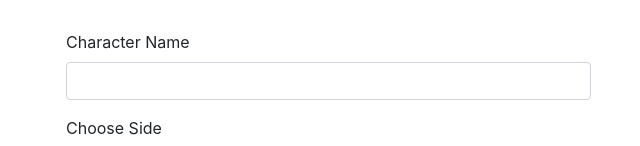
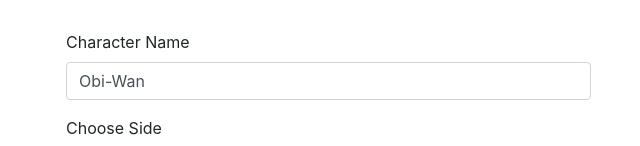
Before and after one commit to georgevgs/personal-projects, an Angular app in the folder Angular/starwars-hub/: page / in a window 1280 px wide. Shown: the top 146 px of the page, without its empty margins (34-674 px from the left). Built offline with nearby package versions, Linux system fonts and the light colour scheme.

Commit message:
final forms

```diff
--- a/Angular/starwars-hub/src/app/create-character/create-character.component.css
+++ b/Angular/starwars-hub/src/app/create-character/create-character.component.css
@@ -0,0 +1,3 @@
+input.ng-invalid.ng-touched {
+  border: 1px solid red;
+}
--- a/Angular/starwars-hub/src/app/create-character/create-character.component.html
+++ b/Angular/starwars-hub/src/app/create-character/create-character.component.html
@@ -6,9 +6,14 @@
       id="name"
       name="name"
       class="form-control"
-      ngModel
+      [ngModel]="defaultName"
+      autocomplete="off"
       required
+      #nameCtrl="ngModel"
     />
+    <span class="help-block" *ngIf="nameCtrl.invalid && nameCtrl.touched"
+      >Please enter name</span
+    >
   </div>
   <div class="form-group">
     <label for="side">Choose Side</label>
@@ -18,5 +23,7 @@
       </option>
     </select>
   </div>
-  <button class="btn btn-primary" type="submit">Add Character</button>
+  <button class="btn btn-primary" type="submit" [disabled]="form.invalid">
+    Add Character
+  </button>
 </form>
--- a/Angular/starwars-hub/src/app/create-character/create-character.component.ts
+++ b/Angular/starwars-hub/src/app/create-character/create-character.component.ts
@@ -12,6 +12,7 @@ export class CreateCharacterComponent implements OnInit {
     { display: 'Light', value: 'light' },
     { display: 'Dark', value: 'dark' },
   ];
+  defaultName = 'Obi-Wan';
 
   swService: StarWarsService;
 
```
